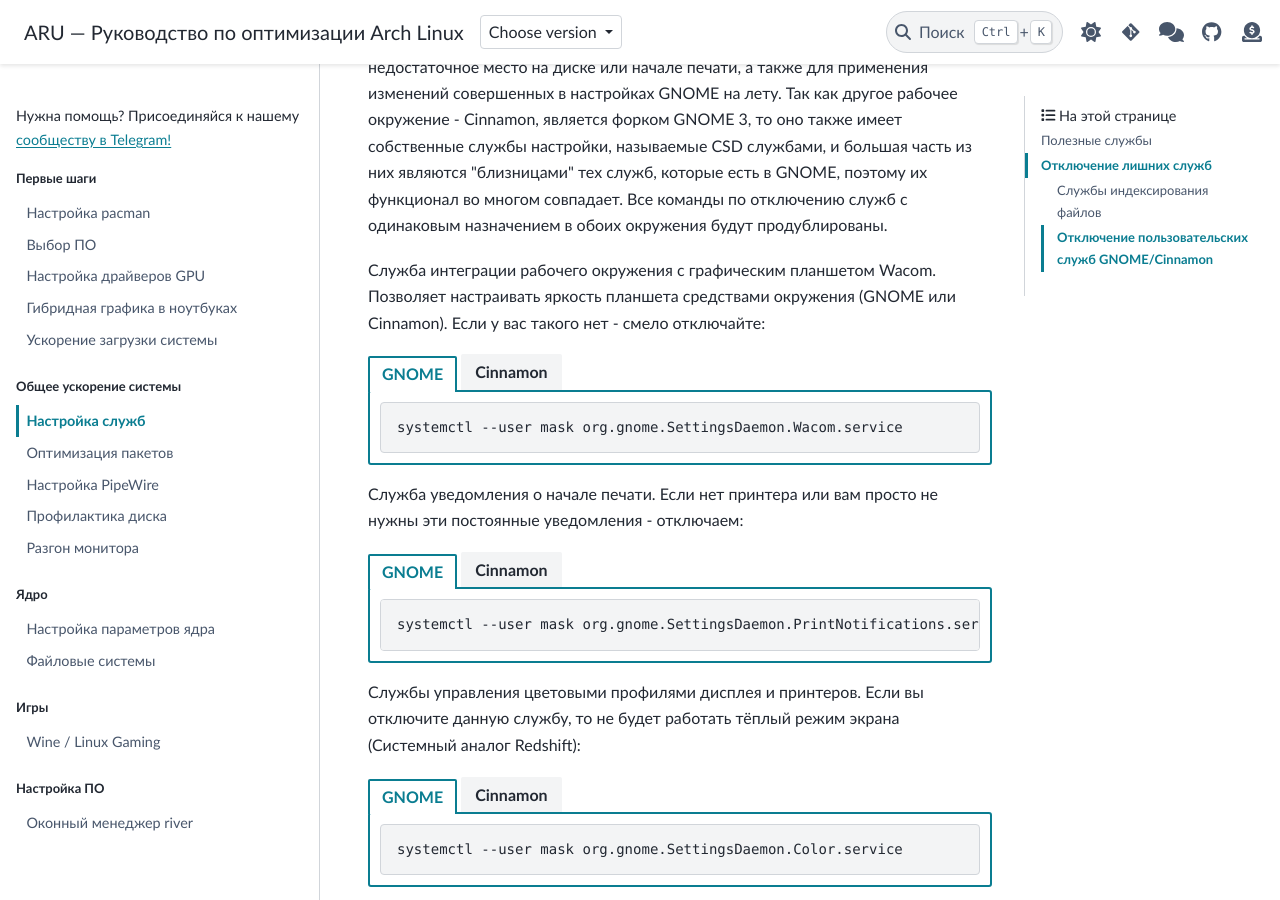
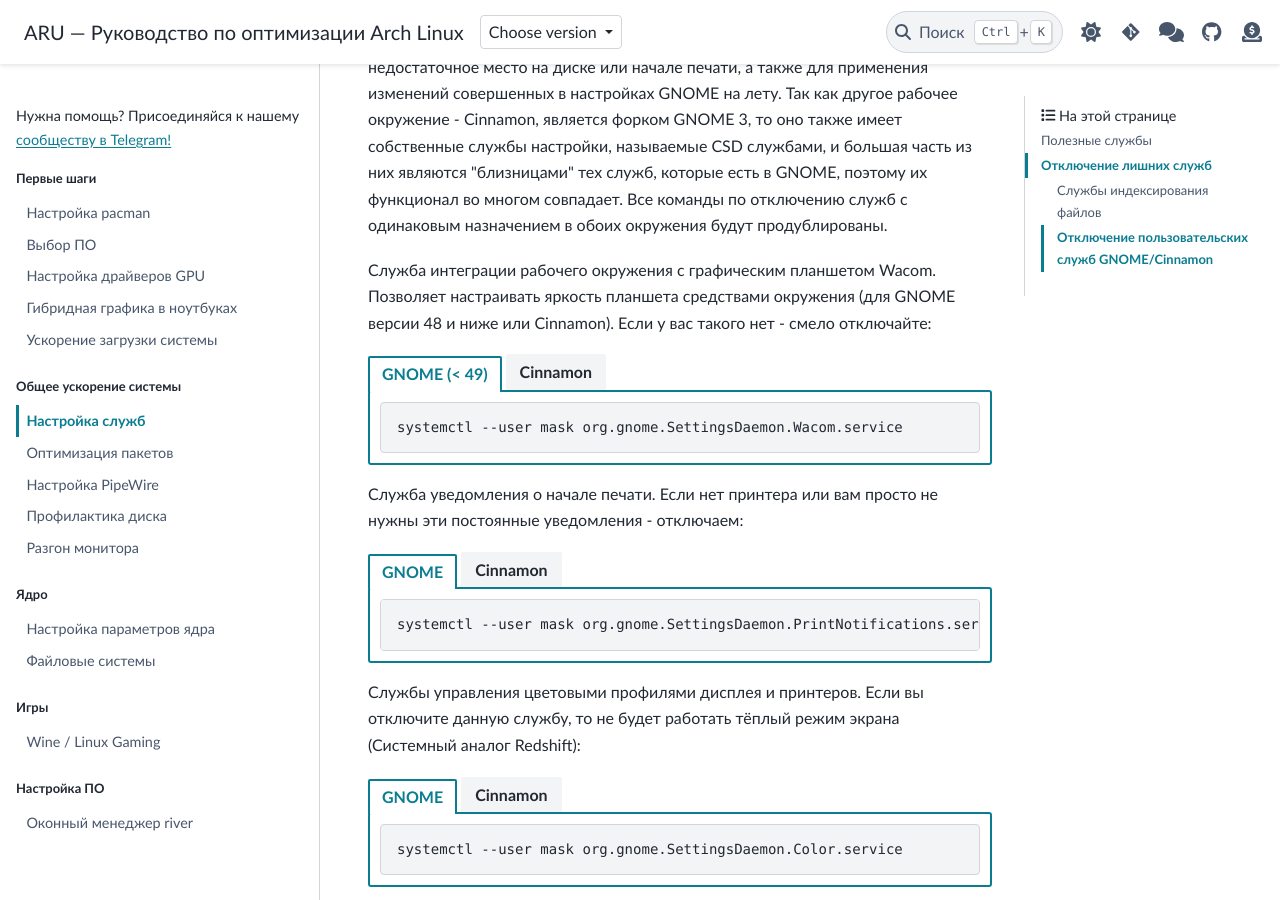
Before and after one commit to ventureoo/ARU, a Sphinx documentation site: the page built from docs/source/services.rst, in a window 1280 px wide and 900 px high, scrolled down 4813 px. Built offline with Sphinx 7.4.7 and the PyData theme 0.15.4, drawn with Linux system fonts in a browser that asks for light colours.

Commit message:
generic-system-acceleration: Add note about gsd-wacom removal in GNOME 49
Signed-off-by: Vasiliy Stelmachenok <ventureo@cachyos.org>

```diff
--- a/docs/source/services.rst
+++ b/docs/source/services.rst
@@ -264,12 +264,13 @@ GSD (gnome-settings-daemon) - это, как следует из названи
 назначением в обоих окружения будут продублированы.
 
 Служба интеграции рабочего окружения с графическим планшетом Wacom.
-Позволяет настраивать яркость планшета средствами окружения (GNOME или
-Cinnamon). Если у вас такого нет - смело отключайте:
+Позволяет настраивать яркость планшета средствами окружения (для GNOME
+версии 48 и ниже или Cinnamon). Если у вас такого нет - смело
+отключайте:
 
 .. tab-set::
 
-   .. tab-item:: GNOME
+   .. tab-item:: GNOME (< 49)
 
       ::
 
```
